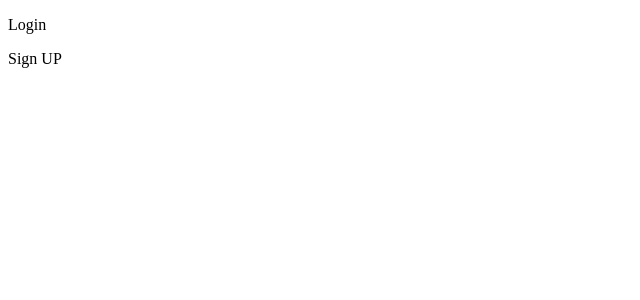
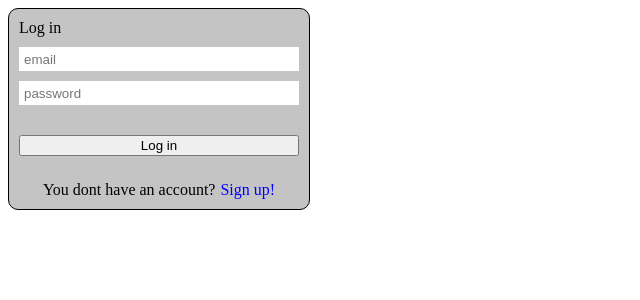
Before and after one commit to NicaEduardAndrei/Advanced-Auth-System, a React app in the folder frontend/: page / in a window 1280 px wide. Shown: the top 300 px of the page, without its empty margins (0-640 px from the left). Built offline with nearby package versions, Linux system fonts and the light colour scheme; no server answers; the HTML template or start-up script is replaced by a standard one.

Commit message:
(FRONTEND): add login form wired to backend (no 2FA flow yet)

```diff
--- /dev/null
+++ b/frontend/src/pages/Auth/AuthPage.css
@@ -0,0 +1,13 @@
+.auth-container{
+    background-color: rgba(19, 19, 19, 0.247);
+    width: 300px;
+    border-radius: 10px;
+    border: solid;
+    border-width: 0.5px;
+    overflow: hidden;
+}
+.auth-slider {
+    display: flex;
+    width: 200%;
+    transition: transform 0.3s ease;
+}
--- a/frontend/src/pages/Auth/AuthPage.jsx
+++ b/frontend/src/pages/Auth/AuthPage.jsx
@@ -1,13 +1,20 @@
+import { useState } from "react"
+
+
 import LoginPage from "./components/LoginPage"
 import SignUpPage from "./components/SignUpPage"
-
+import "./AuthPage.css"
 
 export default function AuthPage() {
 
-    return(
-        <>
-        <LoginPage />
-        <SignUpPage />
-        </>
+    const [option, setOption] = useState("login")
+
+    return (
+        <div className="auth-container">
+            <div className="auth-slider" style={{ transform: option === "login" ? "translateX(0)" : "translateX(-50%)" }}>
+                <LoginPage option={option} setOption={setOption} />
+                <SignUpPage option={option} setOption={setOption} />
+            </div>
+        </div>
     )
 }
--- /dev/null
+++ b/frontend/src/pages/Auth/components/LoginPage.css
@@ -0,0 +1,31 @@
+.login-container {
+    display: flex;
+    background-color: rgba(0, 0, 0, 0);
+    height: 200px;
+    box-sizing: border-box;
+    flex-direction: column;
+    justify-content: center;
+    padding: 10px;
+    gap: 10px;
+    width: 50%;
+    flex-shrink: 0;
+}
+
+.login-container input {
+    border: none;
+    height: 20px;
+    outline: none;
+    padding: 2px 5px;
+}
+
+.go-to-signup{
+    align-self: center;
+    margin-top: auto;
+    cursor:default;
+}
+
+.go-to-signup span{
+    margin-left: 5px;
+    color: blue;
+    cursor: pointer;
+}
--- a/frontend/src/pages/Auth/components/LoginPage.jsx
+++ b/frontend/src/pages/Auth/components/LoginPage.jsx
@@ -1,8 +1,56 @@
+import { useState } from "react"
+import "./LoginPage.css"
+import { login } from "../../../api/auth"
 
-export default function LoginPage(){
-    return(
+export default function LoginPage({ setOption }) {
+
+    const [email, setEmail] = useState("")
+    const [password, setPassword] = useState("")
+    const [error, setError] = useState("")
+    const [message, setMessage] = useState("")
+
+    const handleSubmit = async (e) => {
+        e.preventDefault()
+        try {
+            const res = await login(email, password)
+
+            if(res.method){
+                setMessage("")
+                setError(`requires ${res.method} 2fa`)
+            } else {
+                setError("")
+                setMessage(res.message)
+            }
+        }
+        catch (err) {
+            setMessage("")
+            setError(err.message)
+        }
+    }
+
+    return (
         <>
-        <p>Login</p>
+            <form onSubmit={handleSubmit} className="login-container">
+                <span>Log in</span>
+                <input type="email" placeholder="email"
+                    value={email}
+                    onChange={(e) => setEmail(e.target.value)} />
+                <input type="password" placeholder="password"
+                    value={password}
+                    onChange={(e) => setPassword(e.target.value)}
+                />
+                <span style={{ color: "rgb(255, 0, 0)" }}>{error}</span>
+                <span style={{ color: "rgb(0, 112, 0)" }}>{message}</span>
+                <button type="submit">
+                    Log in
+                </button>
+                <span className="go-to-signup">
+                    You dont have an account?
+                    <span onClick={() => setOption("signup")}>
+                        Sign up!
+                    </span>
+                </span>
+            </form>
         </>
     )
 }
--- /dev/null
+++ b/frontend/src/pages/Auth/components/SignUpPage.css
@@ -0,0 +1,52 @@
+.signup-container {
+    display: flex;
+    background-color: rgba(0, 0, 0, 0);
+    height: 200px;
+    box-sizing: border-box;
+    flex-direction: column;
+    justify-content: center;
+    padding: 10px;
+    gap: 10px;
+    width: 50%;
+    flex-shrink: 0;
+}
+
+.signup-container input {
+    border: none;
+    height: 20px;
+    outline: none;
+    padding: 2px 5px;
+}
+
+.email-input {
+    width: 78.5%;
+    margin-right: 10px;
+}
+
+.send-button {
+    padding: 4.5px;
+    width: 40px;
+    border: none;
+    background-color: rgb(253, 253, 253);
+}
+
+.send-button:active {
+    padding: 4.5px;
+    width: 40px;
+    border: none;
+    background-color: rgb(122, 122, 122);
+    color: white;
+    box-shadow: 0px 0px 3px black;
+}
+
+.go-to-login{
+    align-self: center;
+    margin-top: auto;
+    cursor:default;
+}
+
+.go-to-login span{
+    margin-left: 5px;
+    color: blue;
+    cursor: pointer;
+}
--- a/frontend/src/pages/Auth/components/SignUpPage.jsx
+++ b/frontend/src/pages/Auth/components/SignUpPage.jsx
@@ -1,7 +1,29 @@
-export default function SignUpPage(){
-    return(
+import "./SignUpPage.css"
+
+export default function SignUpPage({ setOption }) {
+    return (
         <>
-        <p>Sign UP</p>
+            <div className="signup-container">
+                <span>Sign up</span>
+                <div>
+                    <input className="email-input" type="email" placeholder="email"></input>
+                    <button className="send-button">
+                        Send
+                    </button>
+                </div>
+                <input placeholder="code"/>
+                <input type="password" placeholder="password"/>
+                <div></div>
+                <button>
+                    Sign Up
+                </button>
+                <span className="go-to-login">
+                    Already have an account?
+                    <span onClick={() => setOption("login")}>
+                    Log in!
+                </span>
+                </span>
+            </div>
         </>
     )
 }
```
